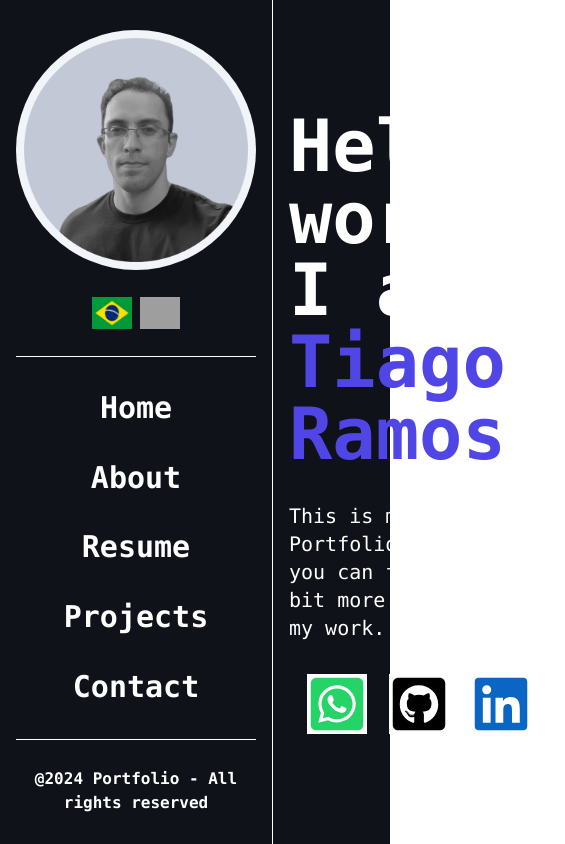
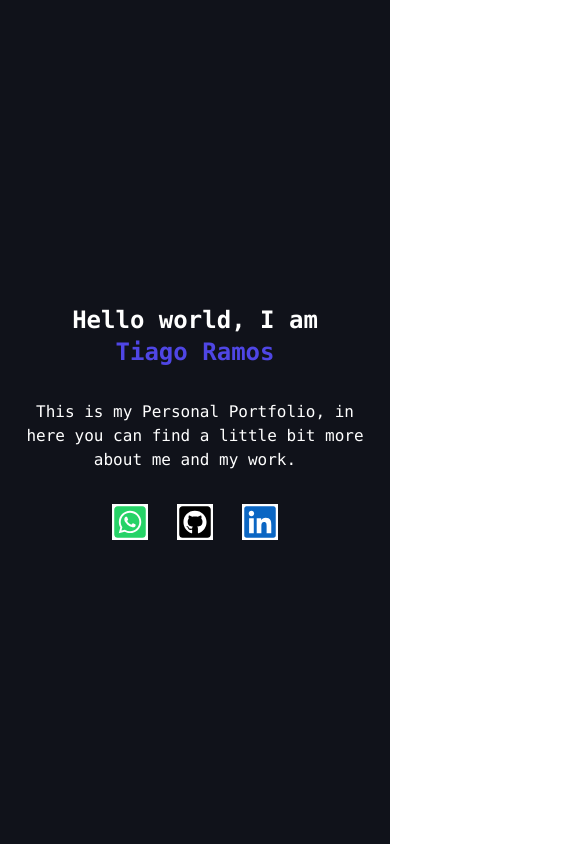
Before and after one commit to Tiago-devop/portfolio, a React (Vite) app: page / in a window 390 px wide. Shown: the whole page, 565 px wide, since content can reach past the window. Built offline with nearby package versions, Linux system fonts and the light colour scheme; grey boxes are pictures that could not be loaded.

Commit message:
Update component styles and layout

```diff
--- a/src/components/ImgWithTooltip.tsx
+++ b/src/components/ImgWithTooltip.tsx
@@ -6,7 +6,7 @@ export default function ImgWithTooltip({ src, alt }: { src: string, alt: string
   return (
     <div className="relative inline-block">
       <img className="h-8 w-10" src={src} alt={alt} onMouseOver={() => setShowTooltip(true)} onMouseOut={() => setShowTooltip(false)} />
-      {showTooltip && <div className="absolute top-full left-1/2 transform -translate-x-1/2 bg-indigo-600 text-white font-semibold px-2 py-1 rounded">{alt}</div>}
+      {showTooltip && <div className="absolute top-full left-1/2 transform -translate-x-1/2 bg-indigo-600 text-white font-semibold px-2 py-1 rounded-full">{alt}</div>}
     </div>
   );
 }
--- a/src/components/TextAnimation.tsx
+++ b/src/components/TextAnimation.tsx
@@ -2,7 +2,7 @@ import { motion } from "framer-motion";
 
 export default function TextAnimation({ text, isWhite }: { text: string, isWhite?: boolean }) {
   return (
-    <motion.div className={`text-7xl  font-bold ${isWhite ? 'text-white' : 'text-indigo-600'}`}>
+    <motion.div className={`md:text-7xl sm:text-5xl text-2xl font-bold ${isWhite ? 'text-white' : 'text-indigo-600'}`}>
       {text.split('').map((letter, index) => (
         <motion.span
           key={index}
--- a/src/pages/Home.tsx
+++ b/src/pages/Home.tsx
@@ -11,11 +11,11 @@ export default function Home() {
         <TextAnimation isWhite text={text} />
         <TextAnimation text={name} />
       </div>
-      <p className="text-xl mb-8">This is my Personal Portfolio, in here you can find a little bit more about me and my work.</p>
-      <div className="flex w-56 justify-between">
-        <a href="https://api.whatsapp.com/send?phone=5561982411994&amp;text=Hello%20Tiago%20how%20are%20you%20%3F%20I%20just%20got%20your%20phone%20number%20from%20your%20portfolio%21%21" target="_blank" rel="noopener noreferrer"><FaWhatsappSquare className="text-6xl text-[#26d367] bg-white" /></a>
-        <a href="https://github.com/Tiago-devop" target="_blank" rel="noopener noreferrer"><FaGithubSquare className="text-6xl text-black bg-white" /></a>
-        <a href="https://www.linkedin.com/in/tiagoramosvasconcelos/" target="_blank" rel="noopener noreferrer"><FaLinkedin className="text-6xl text-[#0b66c3] bg-white" /></a>
+      <p className="sm:text-xl text-base text-center mb-8">This is my Personal Portfolio, in here you can find a little bit more about me and my work.</p>
+      <div className="flex w-56 sm:justify-between justify-evenly">
+        <a href="https://api.whatsapp.com/send?phone=5561982411994&amp;text=Hello%20Tiago%20how%20are%20you%20%3F%20I%20just%20got%20your%20phone%20number%20from%20your%20portfolio%21%21" target="_blank" rel="noopener noreferrer"><FaWhatsappSquare className="sm:text-6xl text-4xl text-[#26d367] bg-white" /></a>
+        <a href="https://github.com/Tiago-devop" target="_blank" rel="noopener noreferrer"><FaGithubSquare className="sm:text-6xl text-4xl text-black bg-white" /></a>
+        <a href="https://www.linkedin.com/in/tiagoramosvasconcelos/" target="_blank" rel="noopener noreferrer"><FaLinkedin className="sm:text-6xl text-4xl text-[#0b66c3] bg-white" /></a>
       </div>
     </div>
   )
--- a/src/pages/Layout.tsx
+++ b/src/pages/Layout.tsx
@@ -5,7 +5,7 @@ import ImgWithTooltip from '../components/ImgWithTooltip';
 export default function Layout() {
   return (
     <div className="container min-h-screen flex mx-auto bg-[#10121A] text-white font-mono">
-      <nav className="flex flex-col items-center justify-around min-h-screen box-border border-r border-white w-80 p-4">
+      <nav className="md:flex hidden flex-col items-center justify-around min-h-screen box-border border-r border-white w-80 p-4">
         <div className='flex items-center justify-center rounded-full bg-slate-100 h-60 w-60'>
           <img src={Picture} alt="profile" className="object-cover h-56 w-56" />
         </div>
```
